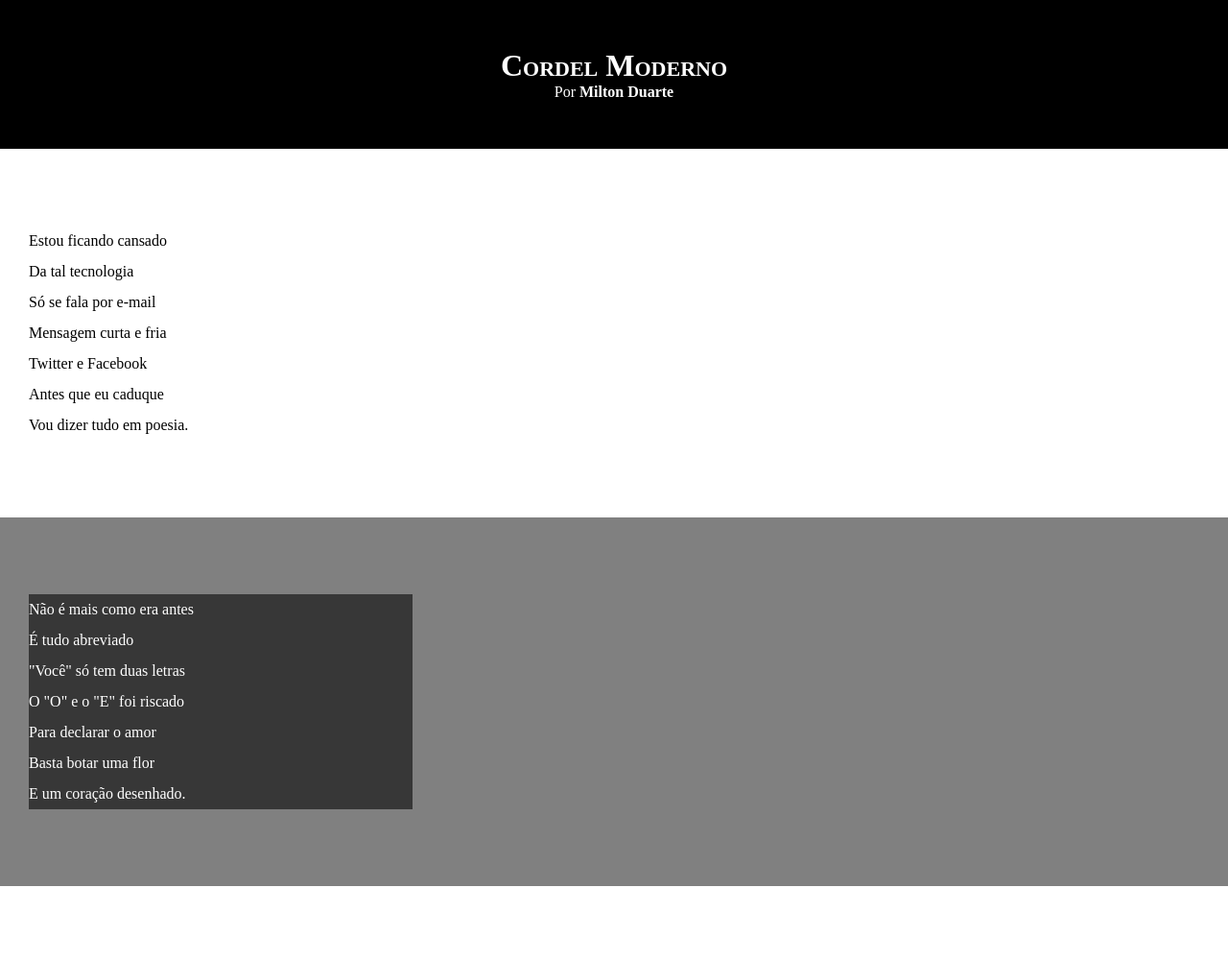
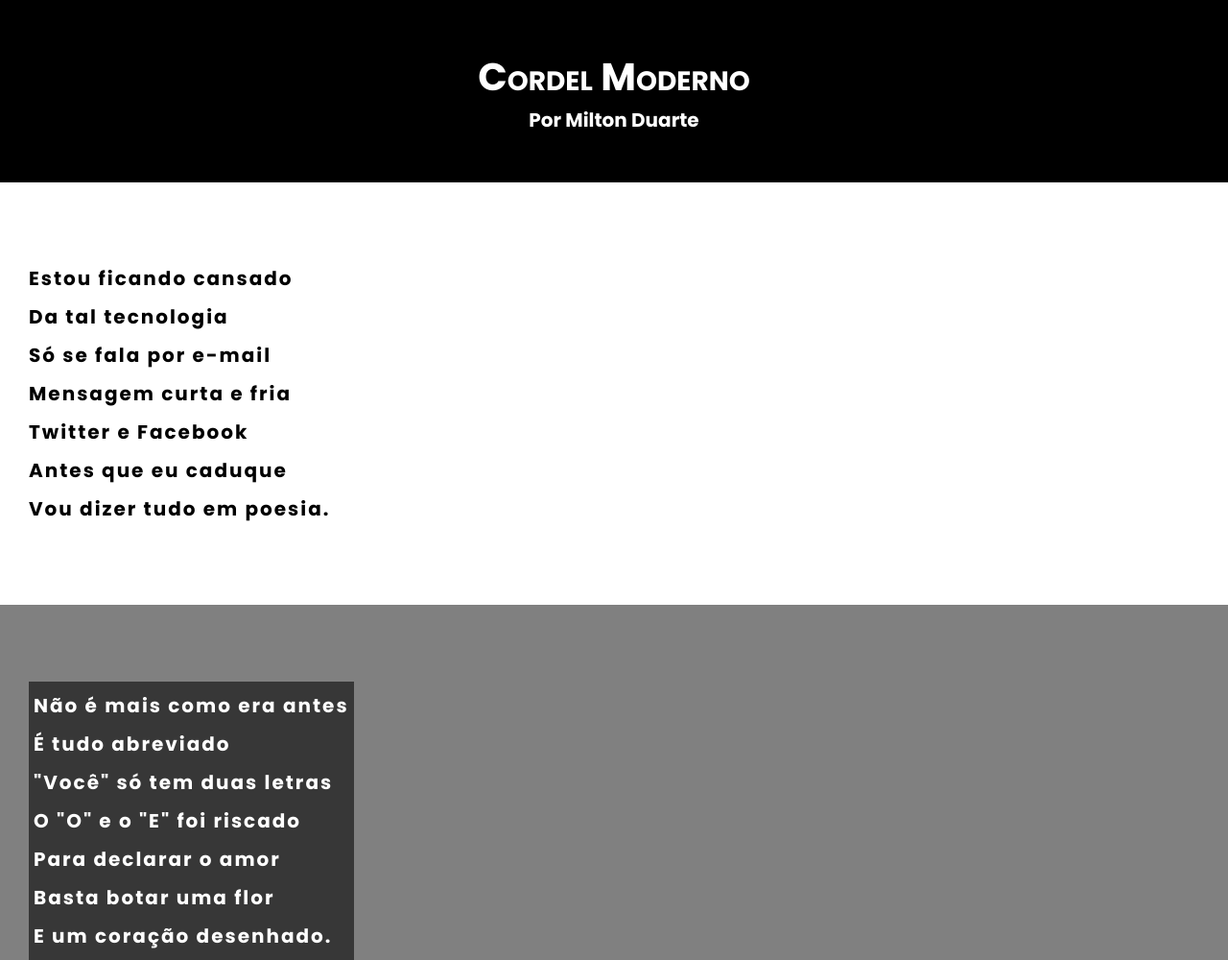
Before and after one commit to guimarts1/html-css, a plain HTML site: page exercicios/teste de estudos/ex-cordel/index.html in a window 1280 px wide. Shown: the top 1000 px of the page at 96% size. Drawn offline with Linux system fonts and the light colour scheme.

Commit message:
att style

```diff
--- a/exercicios/teste de estudos/ex-cordel/style.css
+++ b/exercicios/teste de estudos/ex-cordel/style.css
@@ -1,8 +1,12 @@
 @charset "UTF8";
+
+@import url('https://fonts.googleapis.com/css2?family=Poppins:wght@700&display=swap');
+
 
 *{
     margin: 0;
     padding: 0;
+    font-family: 'Poppins', sans-serif;
 }
 
 html, body{
@@ -14,6 +18,7 @@ header{
     background-color: black;
     color: white;
     text-align: center;
+    font-size: 20px;
 }
 
 header > h1{
@@ -40,6 +45,8 @@ section{
     padding-bottom: 10vh;
     line-height: 2em;
     padding-left: 30px;
+    font-size: 20px;
+    letter-spacing: 2px;
 }
 
 section.normal{
@@ -53,7 +60,8 @@ section.imagem{
 }
 
 section.imagem > p{
-    width: 400px;
+    display: inline-block;
+    padding: 5px;
     background-color: rgba(0, 0, 0, 0.568);
 }
 
```
